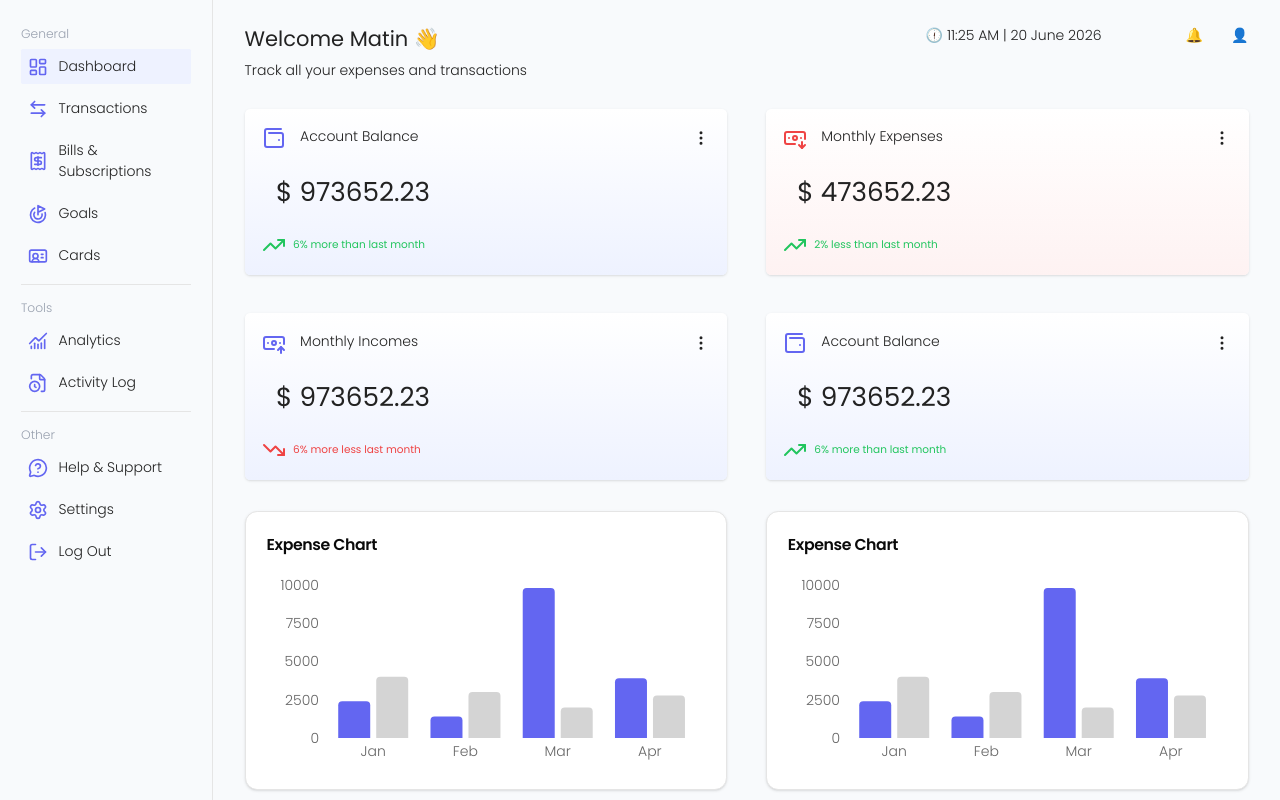
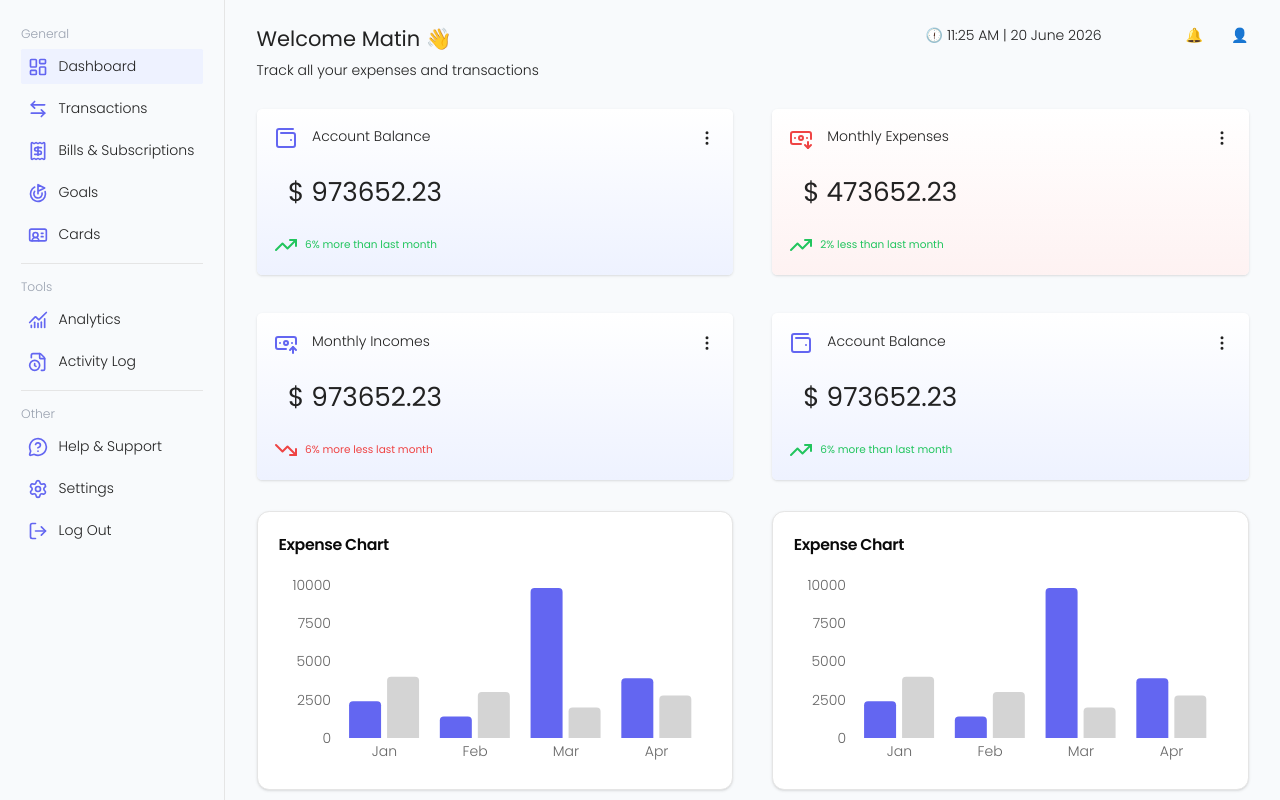
Before and after one commit to matinstack/exchangify-app, a Next.js app: page /app/dashboard in a window 1280 px wide. Built offline with nearby package versions, Linux system fonts and the light colour scheme.

Commit message:
style: change dashboard cards width from auto to min-w-52

```diff
--- a/components/application/sidebar/Navigation.tsx
+++ b/components/application/sidebar/Navigation.tsx
@@ -20,9 +20,9 @@ const Navigation = ({ header, link, separator = true }: NavigationProps) => {
       <p className="text-sm pb-2 font-light text-gray-400">{header}</p>
       <ul className={`flex flex-col gap-2 `}>
         {link.map((link) => (
-          <li key={link.name}>
+          <li className={"min-w-52"} key={link.name}>
             <Link
-              className={`${pathname === link.href && "bg-brand-accent"} transition duration-200 pl-2 hover:bg-brand-accent group py-2 flex gap-3 items-center rounded-xs`}
+              className={`${pathname === link.href && "bg-brand-accent"} transition duration-200 px-2  hover:bg-brand-accent group py-2 flex gap-3 items-center rounded-xs`}
               href={link.href}
             >
               <span
```
